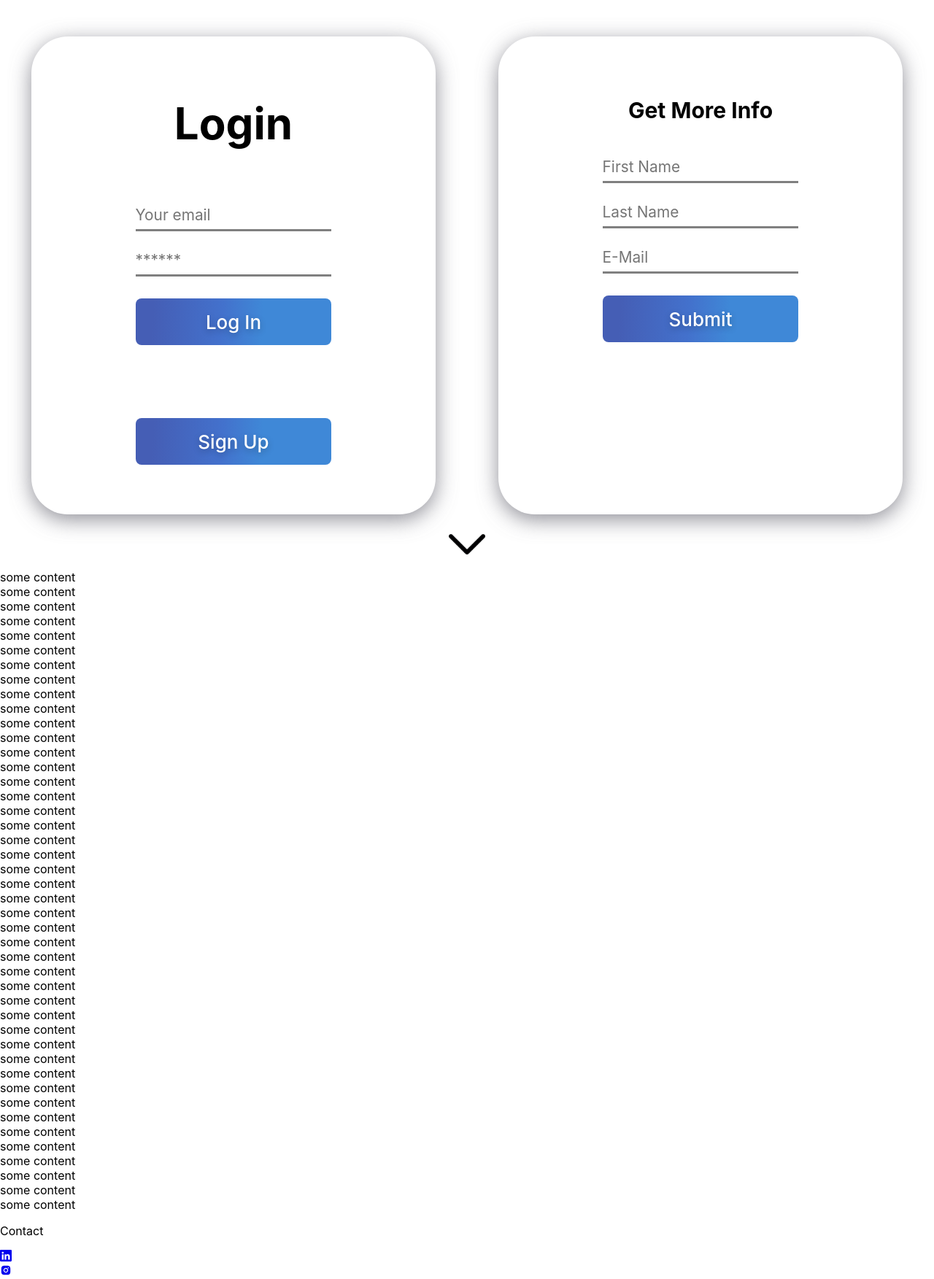
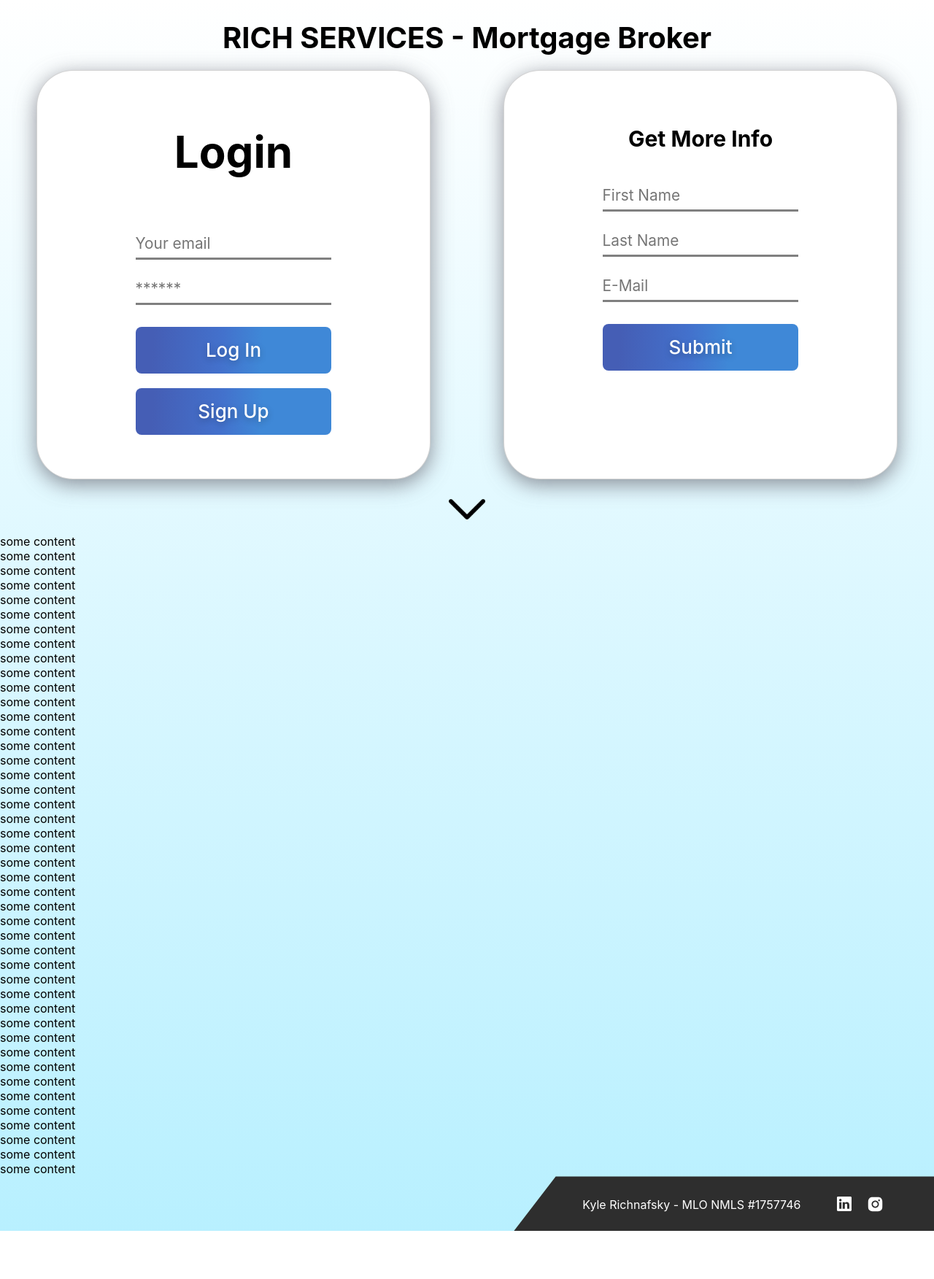
Before and after one commit to 7krich/rich-mtg, a React (Create React App) app in the folder client/: page / in a window 1280 px wide. Shown: the whole page at 73% size. After the commit the page ends 1687 px from the top, so only its background shows below. Built offline with nearby package versions, Linux system fonts and the light colour scheme.

Commit message:
refined footer styles, refined intro cards & added basic title

```diff
--- a/client/src/components/Footer.js
+++ b/client/src/components/Footer.js
@@ -7,18 +7,19 @@ function Footer () {
     return (
         <footer>
             <div className="footer-container">
-                <p>Contact</p>
-
-                <div className="link-div">
+                <div className="footer-items">
+                    <p className="footer-text">Kyle Richnafsky - MLO NMLS #1757746</p>
+                    <div className="link-div lkdn">
                         <a href="https://www.linkedin.com/in/kyle-richnafsky-793715122/">
                             <BsLinkedin></BsLinkedin>
                         </a>
                     </div>
 
-                <div className="link-div">
+                    <div className="link-div insta">
                         <a href="https://www.instagram.com/k_rich4/?hl=en">
                             <AiFillInstagram></AiFillInstagram>
                         </a>
+                    </div>
                 </div>
             </div>
         </footer>
--- a/client/src/components/Login.js
+++ b/client/src/components/Login.js
@@ -23,7 +23,7 @@ const Login = () => {
                     id="password"
                 />
                 <div className="flex">
-                    <button className="sub-btn log-btn" type="submit">
+                    <button className="sub-btn log-btn x-pad" type="submit">
                         Log In
                     </button>
                 </div>
--- a/client/src/index.css
+++ b/client/src/index.css
@@ -1,3 +1,10 @@
+:root {
+  --primary: rgb(224, 230, 233);
+  --secondary: rgb(74, 74, 74);
+  --tertiary: rgb(11, 123, 174);
+  --quaternary: rgb(46, 46, 46);
+}
+
 body {
   margin: 0;
   font-family: -apple-system, BlinkMacSystemFont, 'Segoe UI', 'Roboto', 'Oxygen',
@@ -5,17 +12,12 @@ body {
     sans-serif;
   -webkit-font-smoothing: antialiased;
   -moz-osx-font-smoothing: grayscale;
+  background-image: linear-gradient(to bottom, rgb(255, 255, 255), rgb(184, 240, 255));;
 }
 
 code {
   font-family: source-code-pro, Menlo, Monaco, Consolas, 'Courier New',
     monospace;
-}
-
-:root {
-  --secondary: rgb(74, 74, 74);
-  --tertiary: rgb(11, 123, 174);
-  --quaternary: rgb(46, 46, 46);
 }
 
 /* nav css */
@@ -79,11 +81,9 @@ nav {
   flex-direction: row;
   min-width: 50%;
   padding-top: 25px;
-  padding-left: 40px;
+  padding-left: 80px;
   padding-bottom: 25px;
   padding-right: 25px;
-  background-color: var(--quaternary);
-  clip-path: polygon(0 0, 100% 0, 100% 100%, 2.5% 100%);
 }
 
 /* nav text */
@@ -107,8 +107,8 @@ h2, .title {
   margin: 0 15px 0 0;
   padding: 0 15px 0 0;
   min-width: 200px;
-  color: white;
-  border-right: 2px solid white;
+  color: black;
+  border-right: 2px solid black;
   text-align: center;
 }
 
@@ -119,7 +119,7 @@ a:link {
 .nav-link {
   list-style: none;
   text-decoration: none;
-  color: white;
+  color: black;
   padding-left: 10px;
   padding-right: 10px;
   padding-top: 4px;
@@ -159,6 +159,19 @@ a:link {
 }
 
 /* HomePage Styles */
+.intro {
+  text-align: center;
+}
+
+h1 {
+  font-size: 40px;
+  margin-bottom: 0;
+}
+
+.intro li {
+  list-style: none;
+}
+
 .home-container {
   display: flex;
   flex-direction: row;
@@ -168,11 +181,11 @@ a:link {
 .log-container {
   width: 42%;
   border-radius: 50px;
-  margin-top: 50px;
+  margin-top: 20px;
   margin-left: auto;
   margin-right: auto;
   background: white;
-  border: 8px solid transparent;
+  border: 1px solid rgba(128, 128, 128, 0.344);
   box-shadow: rgba(100, 100, 111, 0.72) 0px 7px 29px 0px;
 }
 
@@ -190,7 +203,7 @@ a:link {
 .signup-outer {
   margin-left: auto;
   margin-right: auto;
-  margin-top: 70px;
+  margin-top: 10px;
   margin-bottom: 60px;
 }
 
@@ -255,7 +268,6 @@ a .aboutme {
 
 /* homepage buttons */
 .sub-btn {
-  margin-top: 20px;
   background-image: linear-gradient(92.88deg, #455EB5 9.16%, #4371cc 43.89%, #3f88d7 64.72%);
   border-radius: 8px;
   border-style: none;
@@ -275,6 +287,10 @@ a .aboutme {
   -webkit-user-select: none;
   touch-action: manipulation;
   font-size: 26px;
+}
+
+.x-pad {
+  margin-top: 20px;
 }
 
 .sub-btn:hover {
@@ -305,7 +321,47 @@ a .aboutme {
   padding-top: 2%;
 }
 
+/* footer styles */
+.footer-container {
+  background-color: var(--quaternary);
+  clip-path: polygon(10% 0, 100% 0, 100% 100%, 0 100%);
+  width: 45%;
+  margin-left: auto;
+  display: flex;
+  flex-direction: row;
+}
 
+.footer-items {
+  margin-left: auto;
+  display: flex;
+  flex-direction: row;
+  padding: 10px;
+  margin-right: 10%;
+}
+
+/* footer text */
+.link-div {
+  margin-top: 12px;
+  padding-left: 20px;
+  text-decoration: none;
+}
+
+.link-div, .lkdn svg {
+  font-size: 20px;
+  color: white;
+}
+
+.link-div, .insta svg {
+  padding-top: 2px;
+  font-size: 25px;
+  color: white;
+}
+
+.footer-text {
+  color: white;
+  padding-top: 3px;
+  padding-right: 30px;
+}
 
 /* media queries */
 @media (min-width: 768px) {
--- a/client/src/pages/HomePage.js
+++ b/client/src/pages/HomePage.js
@@ -7,6 +7,11 @@ const Home = () => {
 
     return (
         <main>
+            <div className="intro">
+                <h1>
+                    RICH SERVICES - Mortgage Broker
+                </h1>
+            </div>
             {/* home form outer container */}
             <div className="home-container">
 
@@ -51,7 +56,7 @@ const Home = () => {
                                 type="email"
                                 id="email"
                             />
-                            <button className="sub-btn" type="submit">
+                            <button className="sub-btn x-pad" type="submit">
                                 Submit
                             </button>
                         </form>
```
Lines whose indentation alone changed are shown as unchanged.
